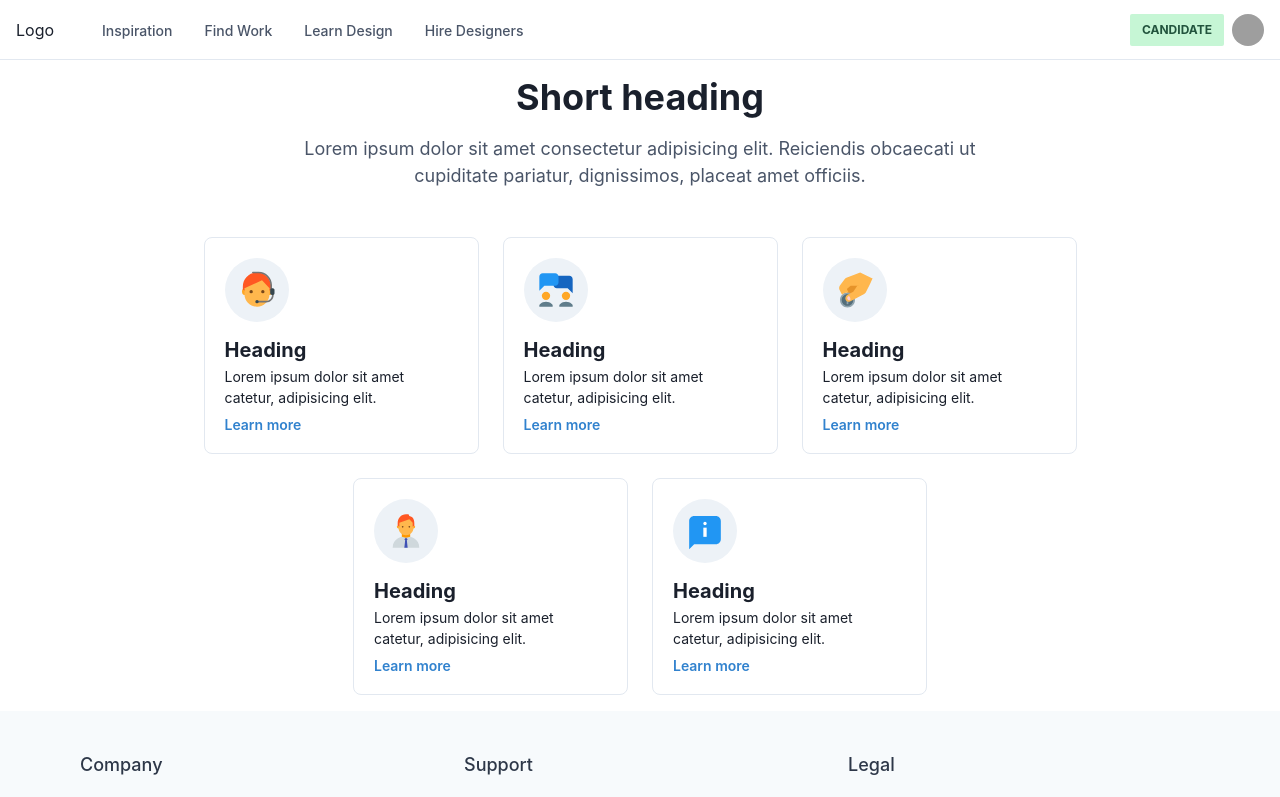
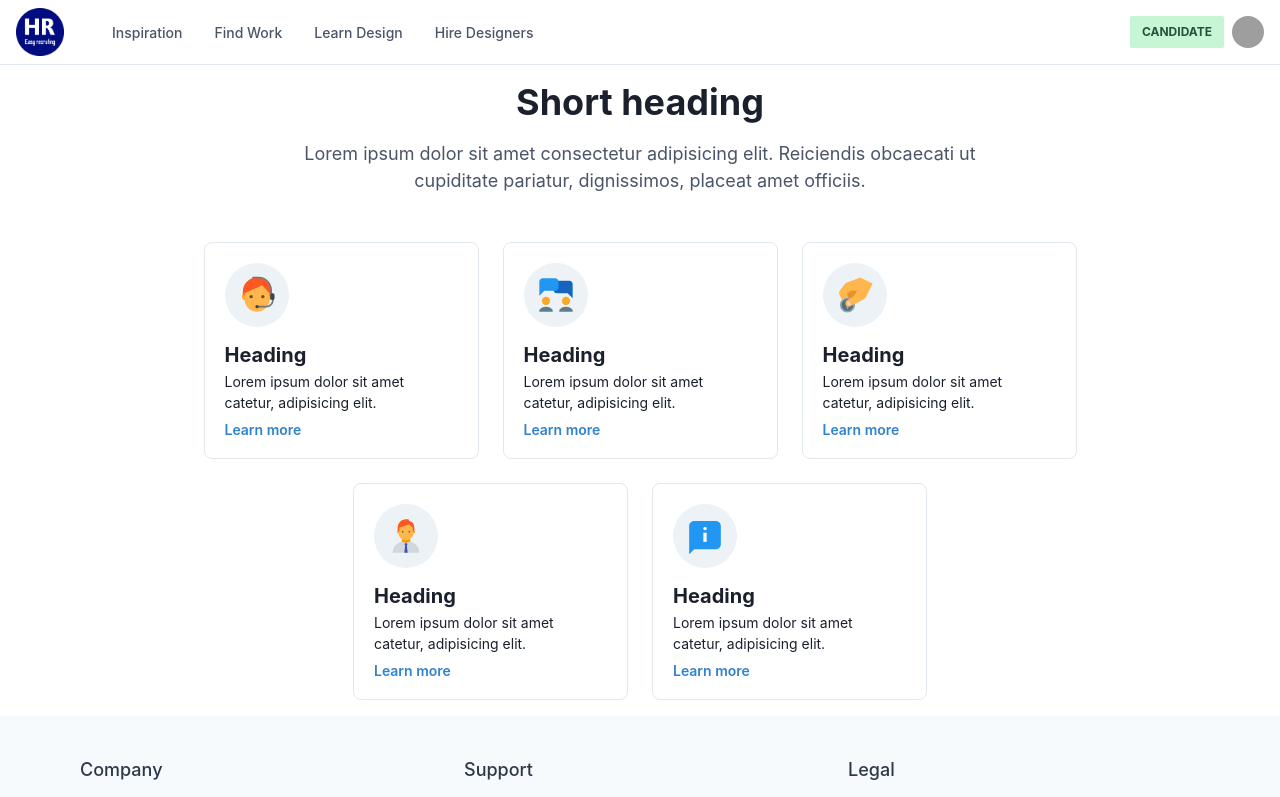
Before and after one commit to bakunovdo/hakaton-hr, a React (Vite) app: page / in a window 1280 px wide. Shown: the top 797 px of the page. Built offline with nearby package versions, Linux system fonts and the light colour scheme; grey boxes are pictures that could not be loaded.

Commit message:
feat: add logo

```diff
--- a/index.html
+++ b/index.html
@@ -2,9 +2,9 @@
 <html lang="en">
   <head>
     <meta charset="UTF-8" />
-    <link rel="icon" type="image/svg+xml" href="/vite.svg" />
+    <link rel="icon" type="image/svg+xml" href="/assets/logo.png" />
     <meta name="viewport" content="width=device-width, initial-scale=1.0" />
-    <title>HR</title>
+    <title>Easy HR</title>
   </head>
   <body>
     <div id="root"></div>
--- a/src/shared/ui/templates/page-layout.tsx
+++ b/src/shared/ui/templates/page-layout.tsx
@@ -11,6 +11,7 @@ import {
   Flex,
   Icon,
   IconButton,
+  Image,
   Link,
   Menu,
   MenuButton,
@@ -22,7 +23,6 @@ import {
   PopoverTrigger,
   Stack,
   Text,
-  useBreakpointValue,
   useColorModeValue,
   useDisclosure,
 } from '@chakra-ui/react';
@@ -73,16 +73,10 @@ export function PageLayout() {
             variant={'ghost'}
           />
         </Flex>
-        <Flex justify={{ base: 'center', md: 'start' }} flex={{ base: 1 }}>
-          <Text
-            as={LinkRouter}
-            color={useColorModeValue('gray.800', 'white')}
-            fontFamily={'heading'}
-            textAlign={useBreakpointValue({ base: 'center', md: 'left' })}
-            to={PagePaths.HOME}
-          >
-            Logo
-          </Text>
+        <Flex align="center" justify={{ base: 'center', md: 'start' }} flex={{ base: 1 }}>
+          <Box as={LinkRouter} boxSize={12} to={PagePaths.HOME}>
+            <Image alt="logo" src="/assets/logo.png" />
+          </Box>
 
           <Flex display={{ base: 'none', md: 'flex' }} ml={10}>
             <DesktopNav />
```
Also changed, not shown: public/assets/logo.png (added), src/app/index.tsx (line endings or trailing spaces).
